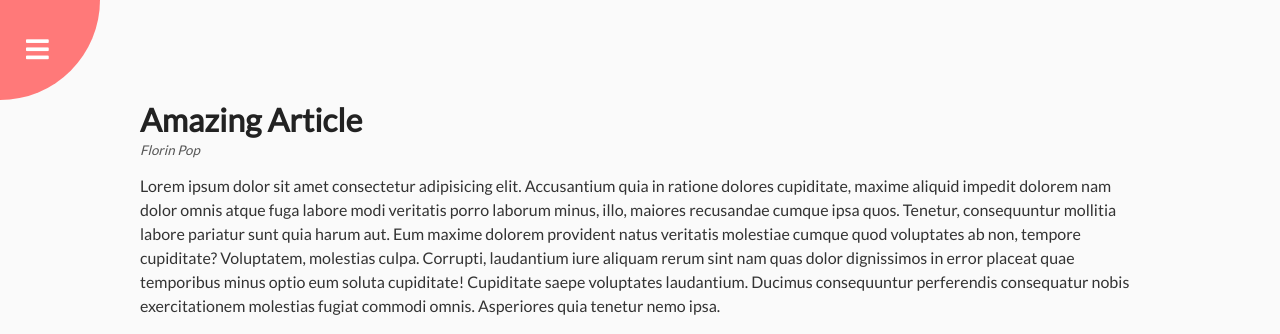
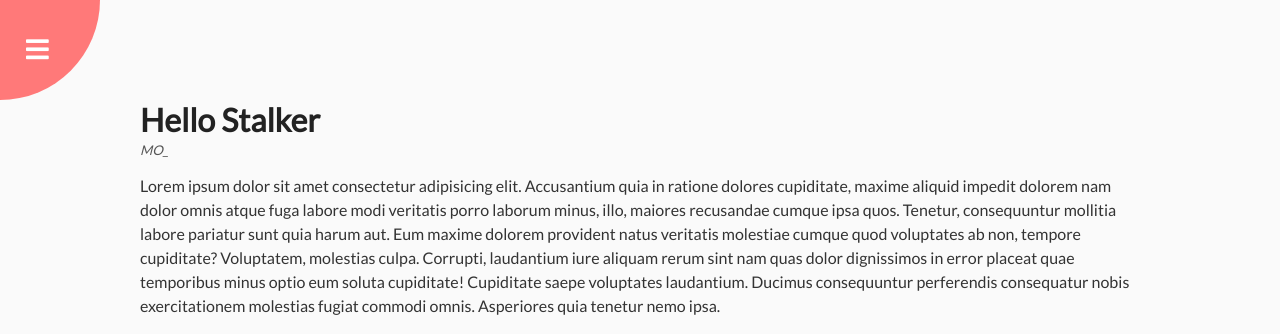
Before and after one commit to nafeesahH/rotating-navigation, a plain HTML site: page index.html in a window 1280 px wide. Shown: the top 334 px of the page. Drawn offline with Linux system fonts and the light colour scheme.

Commit message:
Add files via upload

```diff
--- a/index.html
+++ b/index.html
@@ -21,8 +21,8 @@
       </div>
 
       <div class="content">
-        <h1>Amazing Article</h1>
-        <small>Florin Pop</small>
+        <h1>Hello Stalker</h1>
+        <small>MO_</small>
         <p>Lorem ipsum dolor sit amet consectetur adipisicing elit. Accusantium quia in ratione dolores cupiditate, maxime aliquid impedit dolorem nam dolor omnis atque fuga labore modi veritatis porro laborum minus, illo, maiores recusandae cumque ipsa quos. Tenetur, consequuntur mollitia labore pariatur sunt quia harum aut. Eum maxime dolorem provident natus veritatis molestiae cumque quod voluptates ab non, tempore cupiditate? Voluptatem, molestias culpa. Corrupti, laudantium iure aliquam rerum sint nam quas dolor dignissimos in error placeat quae temporibus minus optio eum soluta cupiditate! Cupiditate saepe voluptates laudantium. Ducimus consequuntur perferendis consequatur nobis exercitationem molestias fugiat commodi omnis. Asperiores quia tenetur nemo ipsa.</p>
 
         <h3>My Dog</h3>
```
